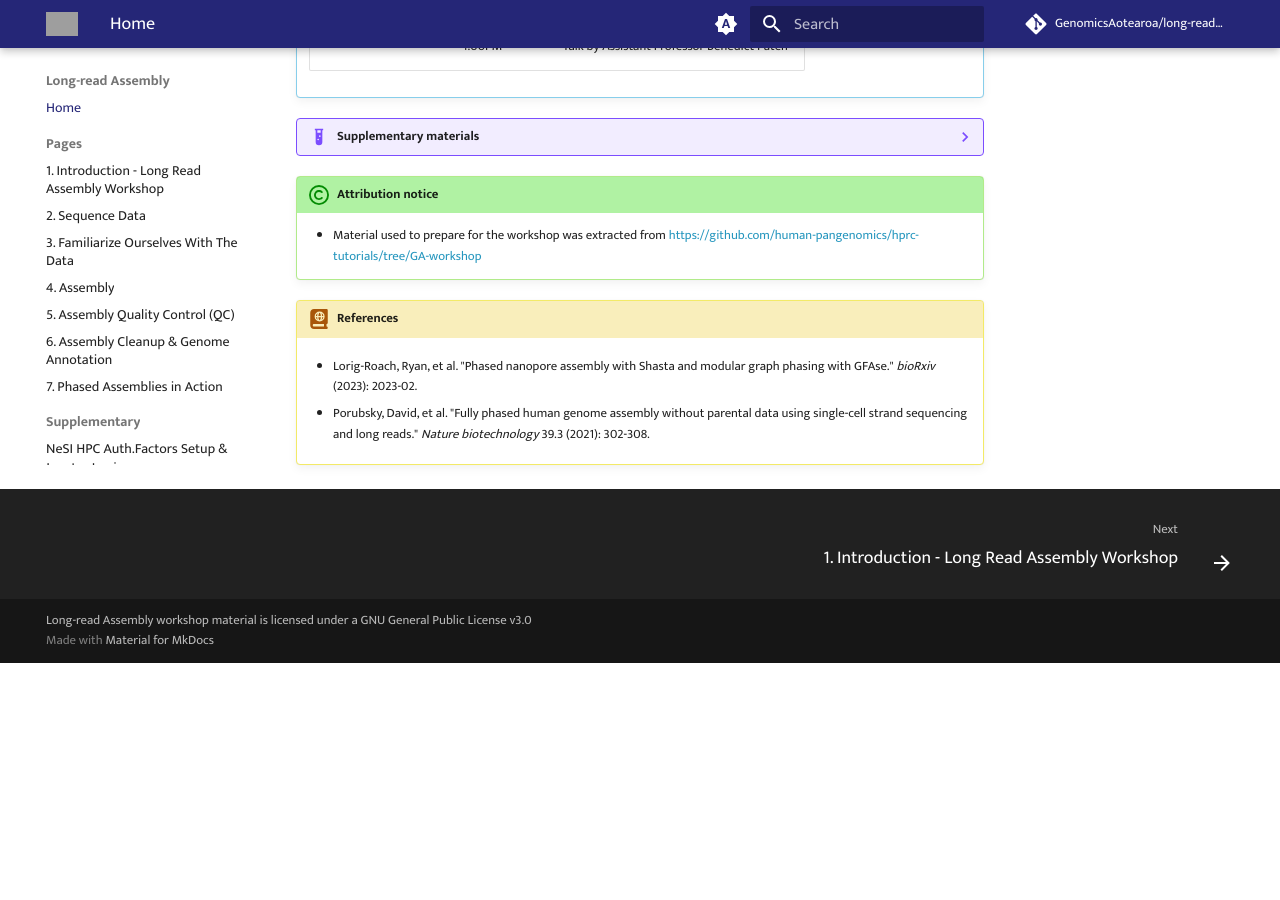
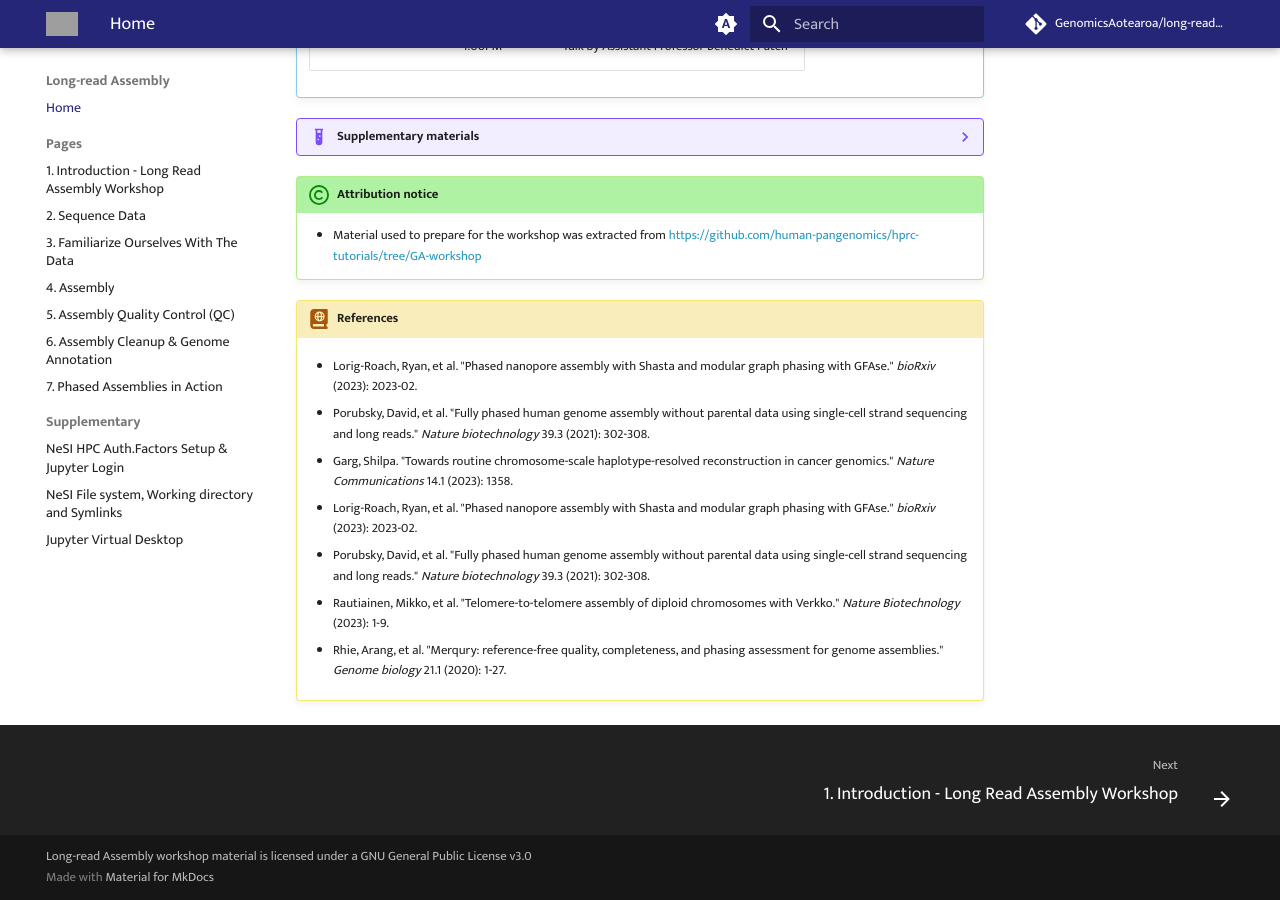
Before and after one commit to GenomicsAotearoa/long-read-assembly, an MkDocs documentation site: the page built from docs/index.md, in a window 1280 px wide and 900 px high, scrolled down 715 px. Built offline with MkDocs 1.6.1 and Material for MkDocs 9.7.7, drawn with Linux system fonts in a browser that asks for light colours; comment, search, counter and statistics services are not loaded; before the commit the page ends 1378 px from its top, so only the background shows below that; grey boxes are pictures that could not be loaded.

Commit message:
update references

```diff
--- a/docs/index.md
+++ b/docs/index.md
@@ -39,3 +39,13 @@
     - Lorig-Roach, Ryan, et al. "Phased nanopore assembly with Shasta and modular graph phasing with GFAse." *bioRxiv* (2023): 2023-02.
 
     - Porubsky, David, et al. "Fully phased human genome assembly without parental data using single-cell strand sequencing and long reads." *Nature biotechnology* 39.3 (2021): 302-308.
+
+    - Garg, Shilpa. "Towards routine chromosome-scale haplotype-resolved reconstruction in cancer genomics." *Nature Communications* 14.1 (2023): 1358.
+
+    - Lorig-Roach, Ryan, et al. "Phased nanopore assembly with Shasta and modular graph phasing with GFAse." *bioRxiv* (2023): 2023-02.
+
+    - Porubsky, David, et al. "Fully phased human genome assembly without parental data using single-cell strand sequencing and long reads." *Nature biotechnology* 39.3 (2021): 302-308.
+
+    - Rautiainen, Mikko, et al. "Telomere-to-telomere assembly of diploid chromosomes with Verkko." *Nature Biotechnology* (2023): 1-9.
+
+    - Rhie, Arang, et al. "Merqury: reference-free quality, completeness, and phasing assessment for genome assemblies." *Genome biology* 21.1 (2020): 1-27.
```
